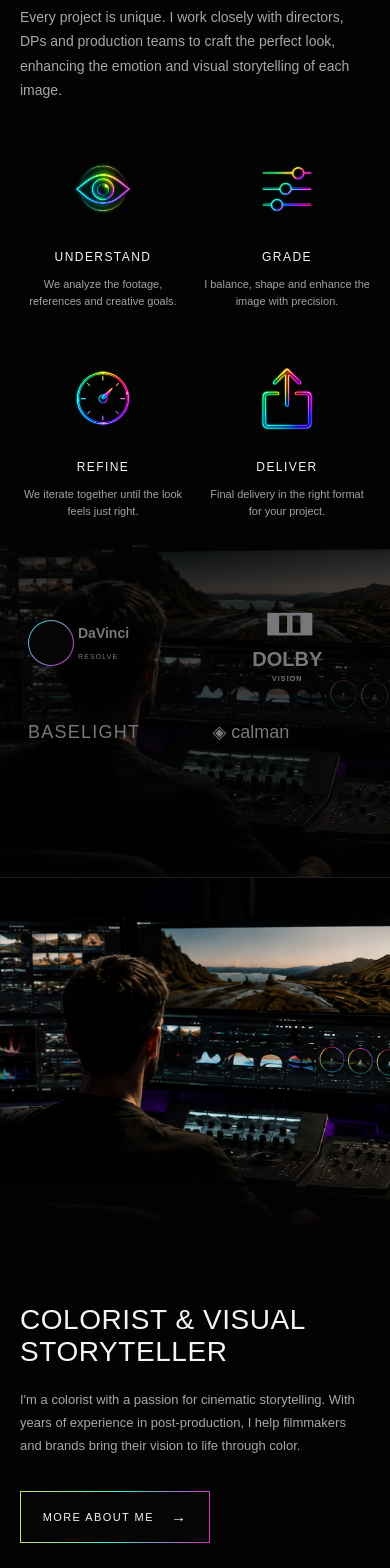
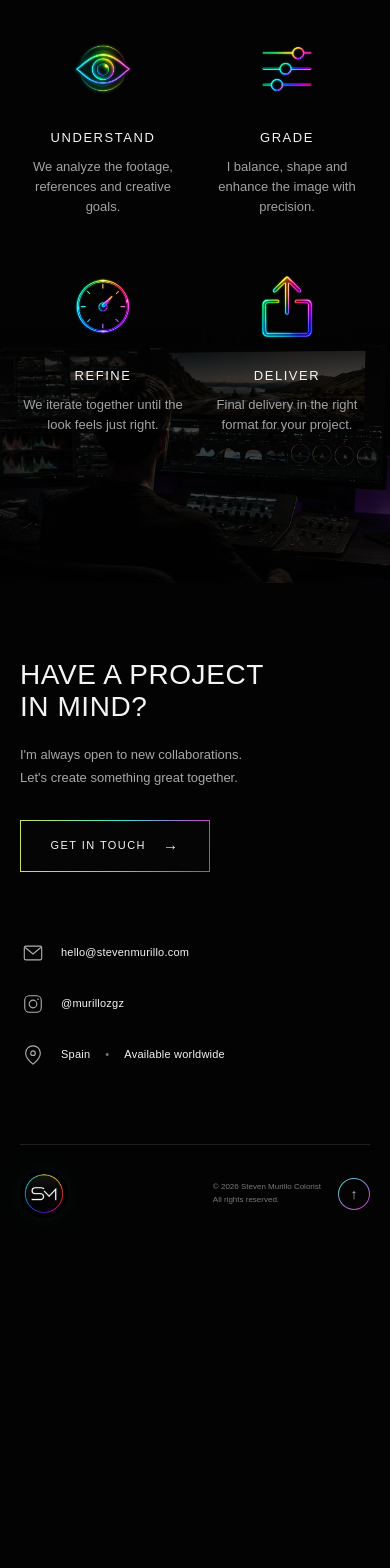
Before and after one commit to Snalonk/steven-murillo, a Next.js app: page / in a window 390 px wide. Shown: the part 1380-2948 px from the top of the page. After the commit the page ends 2624 px from the top, so only its background shows below. Built offline with nearby package versions, Linux system fonts and the light colour scheme.

Commit message:
Refactor navigation by removing "About" links for consistency and clarity

```diff
--- a/app/globals.css
+++ b/app/globals.css
@@ -24,7 +24,8 @@ button, a, summary { -webkit-tap-highlight-color: transparent; }
 h1, h2, h3, p { margin-top: 0; }
 h1, h2 { font-weight: 300; text-transform: uppercase; }
 h2 { margin-bottom: 22px; font-size: clamp(28px, 2.4vw, 40px); line-height: 1.12; letter-spacing: .02em; }
-.section-heading > p:last-child { max-width: 670px; color: var(--muted); font-size: 14px; line-height: 1.75; }
+.section-heading > p:last-child, .about__content p:not(.eyebrow), .contact__intro > p:not(.eyebrow), .process-step p { font-size: 15px; }
+.section-heading > p:last-child { max-width: 670px; color: var(--muted); line-height: 1.75; }
 .section-heading--row { display: flex; align-items: flex-end; justify-content: space-between; gap: 30px; }
 .section-heading--row h2 { margin-bottom: 0; }
 
@@ -85,8 +86,8 @@ h2 { margin-bottom: 22px; font-size: clamp(28px, 2.4vw, 40px); line-height: 1.12
 .process-step__number { display: none; }
 .process-step__icon { width: 104px; height: 104px; margin: 0 auto 18px; }
 .process-step__icon img { width: 100%; height: 100%; object-fit: contain; }
-.process-step h3 { margin-bottom: 10px; font-size: 12px; font-weight: 400; letter-spacing: .12em; text-transform: uppercase; }
-.process-step p { max-width: 190px; margin: auto; color: #a2a2a4; font-size: 12px; line-height: 1.55; }
+.process-step h3 { margin-bottom: 10px; font-size: 14px; font-weight: 400; letter-spacing: .12em; text-transform: uppercase; }
+.process-step p { max-width: 210px; margin: auto; color: #a2a2a4; line-height: 1.55; }
 .tools { position: relative; z-index: 1; }
 .tools__logos { display: flex; max-width: 980px; justify-content: space-between; align-items: center; padding: 10px 22px 55px; color: #78787a; }
 .resolve-mark { display: grid; grid-template-columns: 50px auto; align-items: center; line-height: 1; }
@@ -102,13 +103,13 @@ h2 { margin-bottom: 22px; font-size: clamp(28px, 2.4vw, 40px); line-height: 1.12
 .about { display: grid; grid-template-columns: 44% 56%; min-height: 570px; border-block: 1px solid var(--line); }
 .about__content { display: grid; place-items: center; padding-inline: max(48px, calc((100vw - 1480px) / 2)); }
 .about__content > div { max-width: 445px; }
-.about__content p:not(.eyebrow) { margin-bottom: 34px; color: var(--muted); font-size: 13px; line-height: 1.75; }
+.about__content p:not(.eyebrow) { margin-bottom: 34px; color: var(--muted); line-height: 1.75; }
 .about__image { position: relative; min-height: 570px; overflow: hidden; }
 .about__image img { object-fit: cover; }
 .about__image::after { content: ""; position: absolute; inset: 0; background: linear-gradient(90deg, rgba(0,0,0,.28), transparent 28%); }
 
 .contact { display: grid; grid-template-columns: 1fr 1fr; align-items: center; min-height: 480px; }
-.contact__intro > p:not(.eyebrow) { margin-bottom: 30px; color: var(--muted); font-size: 13px; line-height: 1.75; }
+.contact__intro > p:not(.eyebrow) { margin-bottom: 30px; color: var(--muted); line-height: 1.75; }
 .contact__details { display: grid; gap: 29px; justify-self: center; font-style: normal; }
 .contact__details a, .contact__details p { display: flex; align-items: center; gap: 22px; margin: 0; font-size: 13px; letter-spacing: .02em; }
 .contact__details i { color: #757578; font-style: normal; }
@@ -153,7 +154,8 @@ h2 { margin-bottom: 22px; font-size: clamp(28px, 2.4vw, 40px); line-height: 1.12
   .process-grid { grid-template-columns: 1fr 1fr; gap: 48px 18px; margin: 45px 0 72px; }
   .process-step:not(:last-child)::after { display: none; }
   .process-step__icon { width: 82px; height: 82px; }
-  .process-step p { font-size: 11px; }
+  .process-step h3 { font-size: 13px; }
+  .section-heading > p:last-child, .about__content p:not(.eyebrow), .contact__intro > p:not(.eyebrow), .process-step p { font-size: 13px; }
   .tools__logos { display: grid; grid-template-columns: 1fr 1fr; gap: 35px; padding-inline: 8px; }
   .baselight, .calman { font-size: 18px; }
   .about { display: flex; flex-direction: column; min-height: 0; }
--- a/app/page.tsx
+++ b/app/page.tsx
@@ -75,7 +75,6 @@ export default function Home() {
           <Logo />
           <nav className="desktop-nav" aria-label="Main navigation">
             <a href="#work">Reel</a>
-            <a href="#about">About</a>
             <a href="#process">Process</a>
             <a href="#contact">Contact</a>
           </nav>
@@ -83,7 +82,6 @@ export default function Home() {
             <summary aria-label="Open menu"><i /><i /></summary>
             <nav aria-label="Mobile navigation">
               <a href="#work">Reel</a>
-              <a href="#about">About</a>
               <a href="#process">Process</a>
               <a href="#contact">Contact</a>
             </nav>
@@ -111,7 +109,6 @@ export default function Home() {
         <div className="shell process-section__inner">
           <div className="section-heading">
             <h2 id="process-title">Process</h2>
-            <p>Every project is unique. I work closely with directors, DPs and production teams to craft the perfect look, enhancing the emotion and visual storytelling of each image.</p>
           </div>
 
           <div className="process-grid">
@@ -125,27 +122,6 @@ export default function Home() {
             ))}
           </div>
 
-          <div className="tools">
-            <div className="tools__logos" aria-label="Color grading tools">
-              <span className="resolve-mark"><i /><b>DaVinci</b><small>RESOLVE</small></span>
-              <span className="tool-wordmark dolby">DOLBY<small>VISION</small></span>
-              <span className="tool-wordmark baselight">BASELIGHT</span>
-              <span className="tool-wordmark calman">◈ calman</span>
-            </div>
-          </div>
-        </div>
-      </section>
-
-      <section className="about" id="about" aria-labelledby="about-title">
-        <div className="about__content section">
-          <div>
-            <h2 id="about-title">Colorist &amp; visual<br />storyteller</h2>
-            <p>I&apos;m a colorist with a passion for cinematic storytelling. With years of experience in post-production, I help filmmakers and brands bring their vision to life through color.</p>
-            <GradientButton href="#contact">More about me</GradientButton>
-          </div>
-        </div>
-        <div className="about__image">
-          <Image src={aboutImage} alt="Colorist working at a professional grading suite" fill sizes="(max-width: 800px) 100vw, 55vw" />
         </div>
       </section>
 
@@ -165,7 +141,7 @@ export default function Home() {
       <footer className="footer shell">
         <Logo small />
         <nav aria-label="Footer navigation">
-          <a href="#work">Reel</a><a href="#about">About</a><a href="#process">Process</a><a href="#contact">Contact</a>
+          <a href="#work">Reel</a><a href="#process">Process</a><a href="#contact">Contact</a>
         </nav>
         <p>© 2026 Steven Murillo Colorist<br />All rights reserved.</p>
         <a className="back-to-top" href="#top" aria-label="Back to top">↑</a>
```
